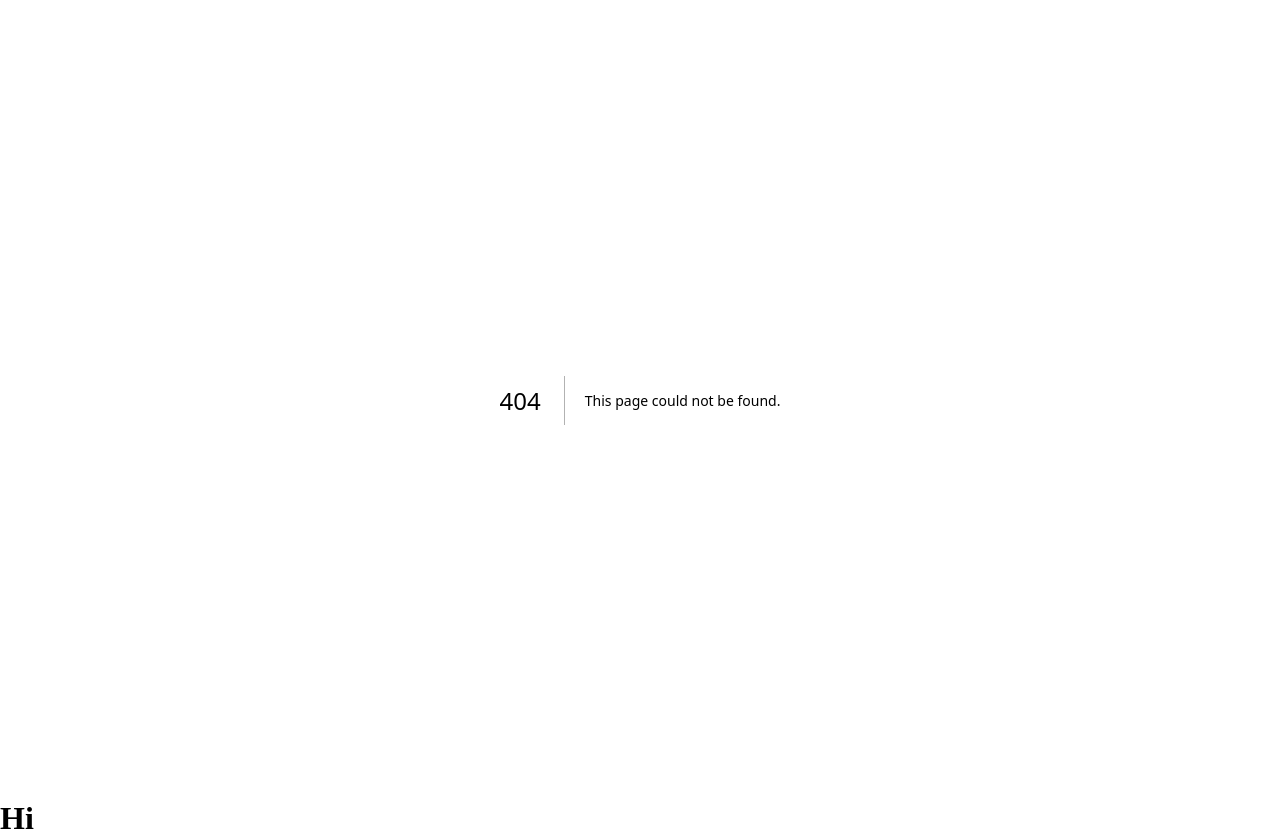
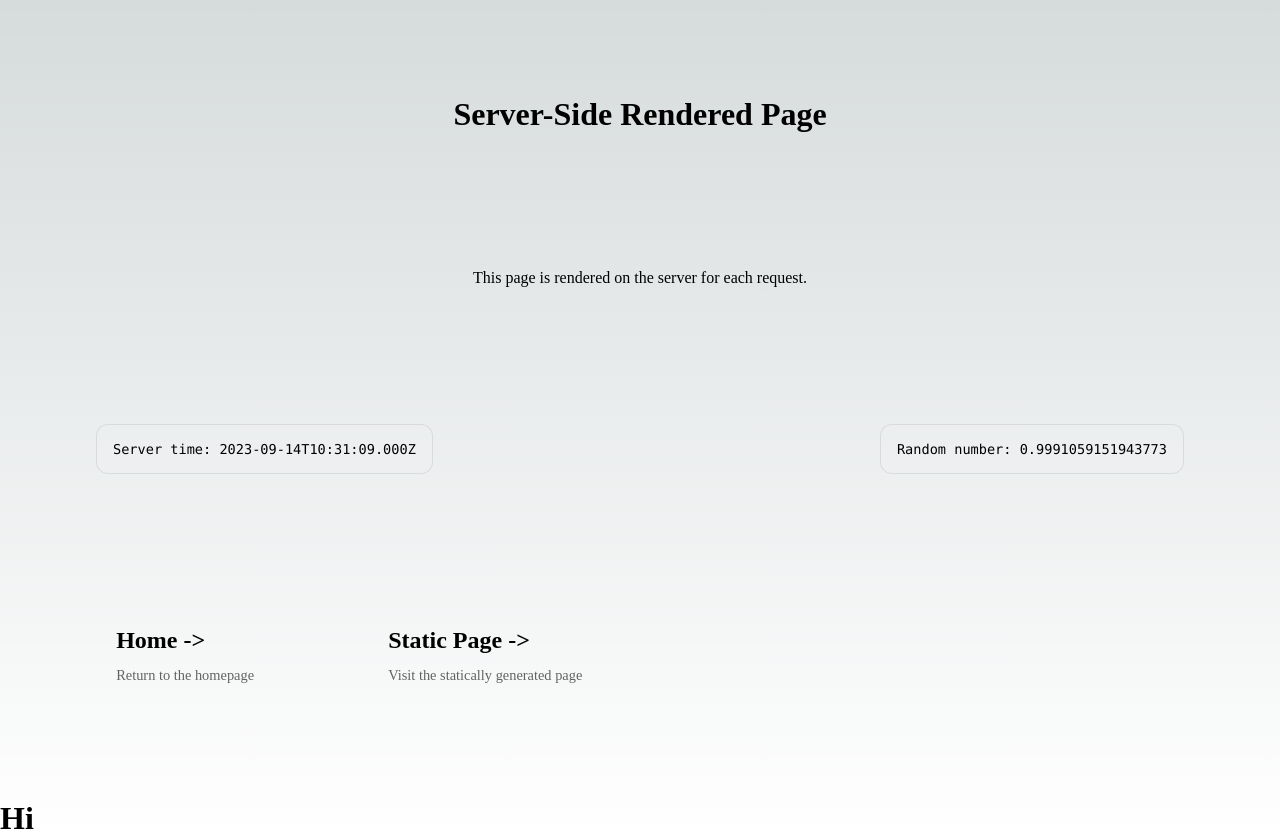
Before and after one commit to naeem-shakh-cs/nextjs-starter-playground, a Next.js app: page /ssr in a window 1280 px wide. Before the commit this address had no page. Built offline with nearby package versions, Linux system fonts and the light colour scheme.

Commit message:
add more pages

```diff
--- /dev/null
+++ b/src/app/ssr/page.tsx
@@ -0,0 +1,44 @@
+import Link from 'next/link';
+import styles from '../page.module.css';
+
+// Force SSR by setting dynamic to force-dynamic
+export const dynamic = 'force-dynamic';
+
+async function getData() {
+  // This will run on every request
+  return {
+    timestamp: new Date().toISOString(),
+    randomNumber: Math.random()
+  };
+}
+
+export default async function SSRPage() {
+  const data = await getData();
+
+  return (
+    <main className={styles.main}>
+      <h1>Server-Side Rendered Page</h1>
+      <p>This page is rendered on the server for each request.</p>
+      <div className={styles.description}>
+        <p>Server time: {data.timestamp}</p>
+        <p>Random number: {data.randomNumber}</p>
+      </div>
+
+      <div className={styles.grid}>
+        <Link href="/" className={styles.card}>
+          <h2>
+            Home <span>-&gt;</span>
+          </h2>
+          <p>Return to the homepage</p>
+        </Link>
+
+        <Link href="/static" className={styles.card}>
+          <h2>
+            Static Page <span>-&gt;</span>
+          </h2>
+          <p>Visit the statically generated page</p>
+        </Link>
+      </div>
+    </main>
+  );
+}
```
Also changed, not shown: src/app/hi/page.js (deleted, +0 -15 lines), src/app/page.tsx (+14 -0 lines), src/app/static/page.tsx (added, +31 -0 lines), src/pages/hi.tsx (added, +22 -0 lines).
